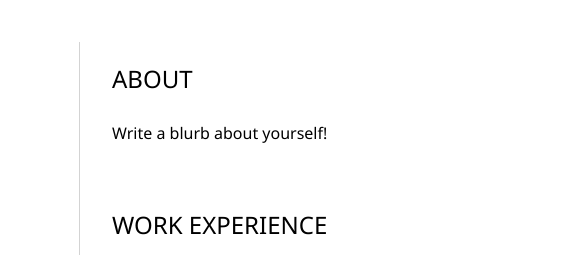
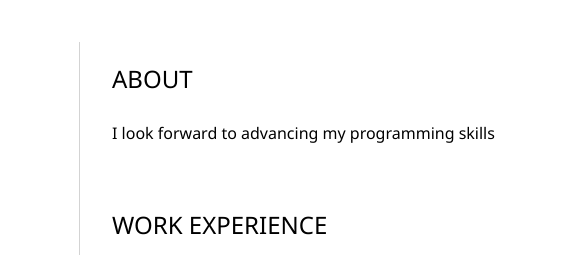
Before and after one commit to hellen001451/MyResume, a plain HTML site: page index.html in a window 1280 px wide. Shown: the part 215-470 px from the top of the page, 464-1042 px from the left. Drawn offline with Linux system fonts and the light colour scheme.

Commit message:
Update index.html

```diff
--- a/index.html
+++ b/index.html
@@ -57,7 +57,7 @@
 				<section>
 					<h2>ABOUT</h2>
 					<!-- about you -->
-                    <p>Write a blurb about yourself!</p>
+                    <p>I look forward to advancing my programming skills</p>
 				</section>
 				<section>
 					<h2>WORK EXPERIENCE</h2>
```
